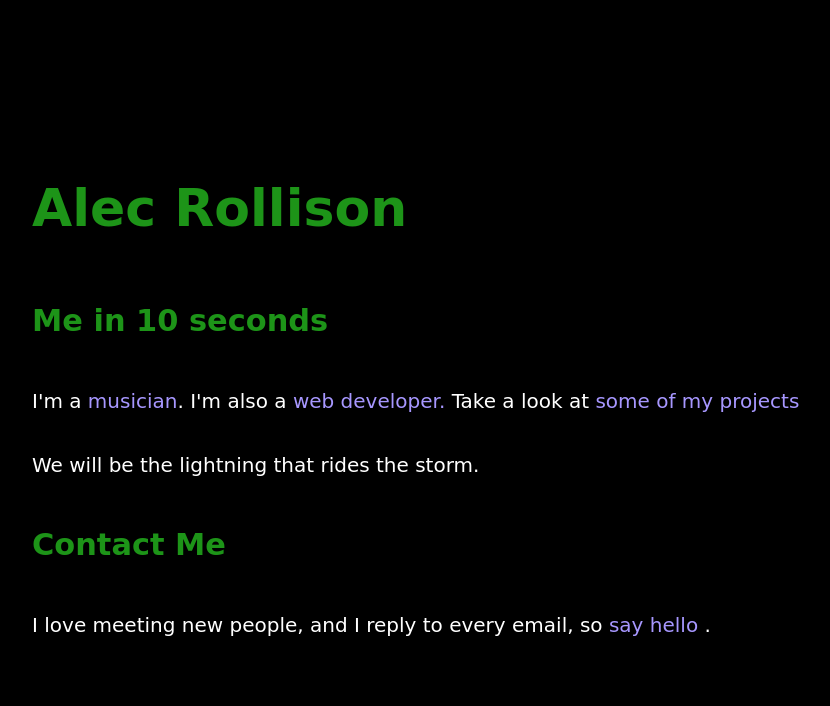
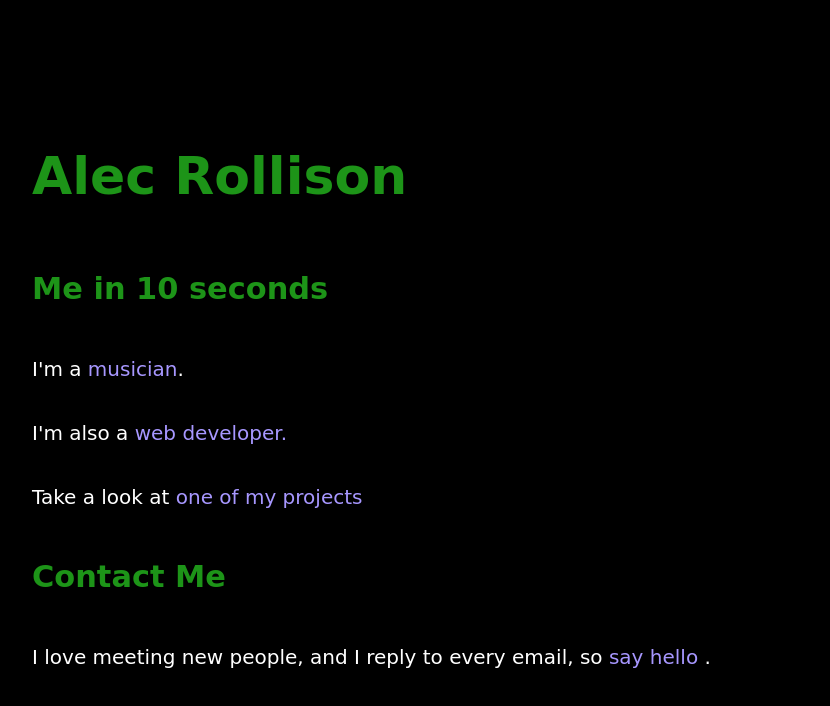
Before and after one commit to aelishRollo/personal-site, a React (Create React App) app: page / in a window 1280 px wide. Shown: the top 706 px of the page, without its empty margins (288-1118 px from the left). Built offline with nearby package versions, Linux system fonts and the light colour scheme; no server answers.

Commit message:
Edit Homepage.jsx

```diff
--- a/src/components/Homepage.jsx
+++ b/src/components/Homepage.jsx
@@ -10,11 +10,14 @@ export default function HomePage() {
           Me in 10 seconds
         </h3>
         <p className='App-paragraph'>
-          I'm a <Link to="/AboutMusic"> musician</Link>. I'm also a <Link to="/AboutDev">web</Link> <Link to="/AboutDev">developer. </Link>
-          Take a look at <Link to="/Todo">some of my projects</Link>
+          I'm a <Link to="/AboutMusic"> musician</Link>.
+
         </p>
         <p className='App-paragraph'>
-          We will be the lightning that rides the storm.
+        I'm also a <Link to="/AboutDev">web</Link> <Link to="/AboutDev">developer. </Link>
+        </p>
+        <p className='App-paragraph'>
+        Take a look at <Link to="/Todo">one of my projects</Link>
         </p>
         <h3 className='App-subheader'>
           Contact Me
```
